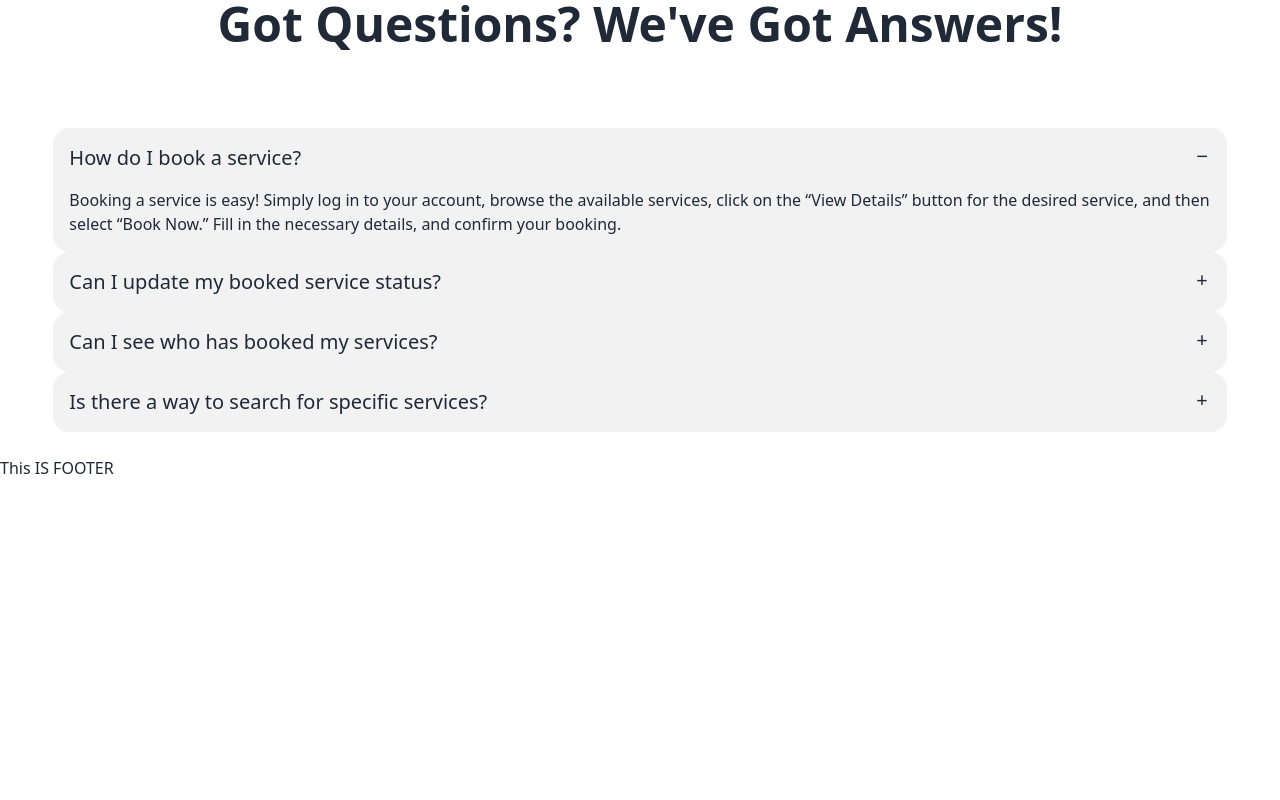
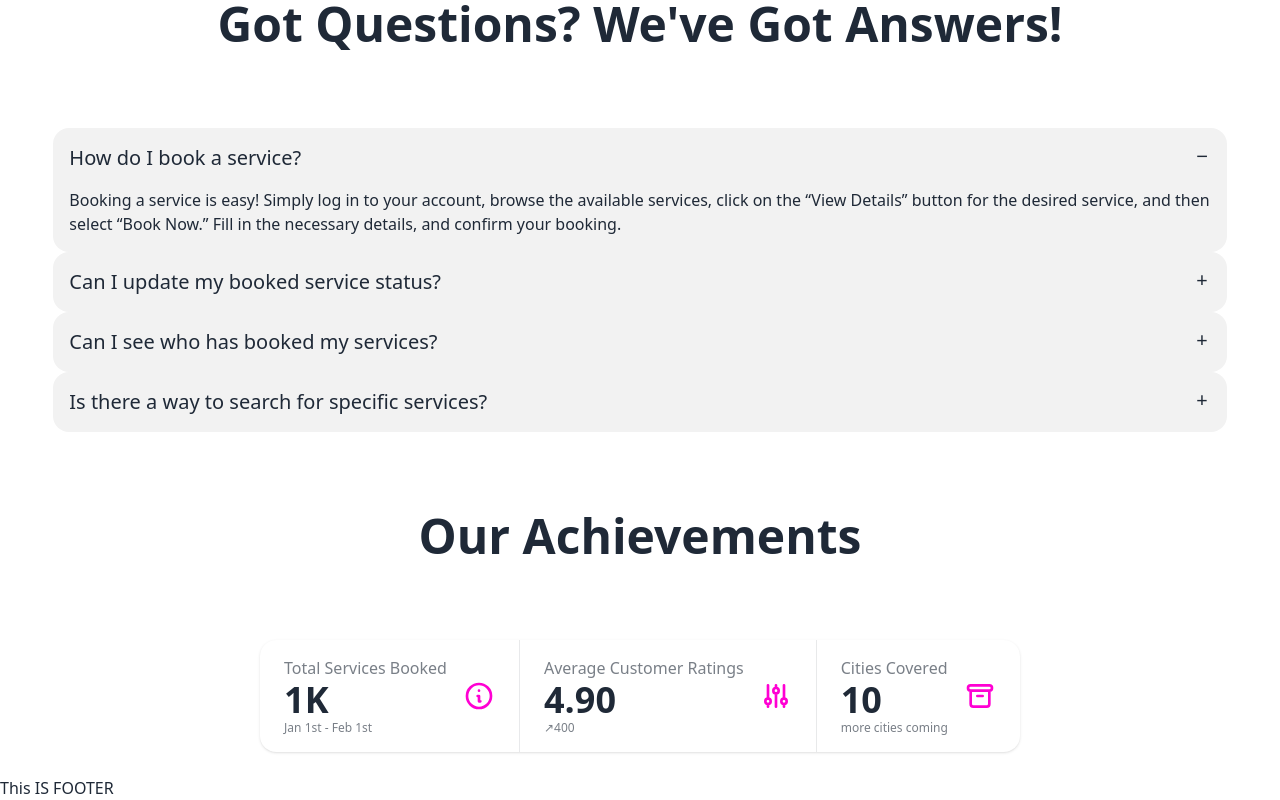
Before and after one commit to User-RAY/homeRevampServices-client-side-a11, a React (Vite) app: page / in a window 1280 px wide. Shown: the part 4944-5744 px from the top of the page. Before the commit the page ends 5424 px from the top, so only its background shows below. Built offline with nearby package versions, Linux system fonts and the light colour scheme.

Commit message:
Added Achievements statistics extra section in homepage

```diff
--- a/src/components/Started/Started.jsx
+++ b/src/components/Started/Started.jsx
@@ -13,7 +13,7 @@ const Started = () => {
                 <div className="flex flex-col md:flex-row justify-center items-center">
                     <div className="flex flex-col justify-center items-center m-6 w-1/3 text-2xl">
                         <TfiWrite className="text-3xl"/>
-                        <h2 className="md:w-1/2 text-center my-4">Step 1: Sign Up</h2>
+                        <h2 className="md:w-1/2 text-center my-4">Step 1: Sign Up or Login</h2>
                     </div>
 
                     <div className="flex flex-col justify-center items-center m-6 w-1/3 text-2xl">
--- /dev/null
+++ b/src/components/Statistics/Statistics.jsx
@@ -0,0 +1,70 @@
+
+
+const Statistics = () => {
+    return (
+        <div className="flex justify-center items-center">
+
+            <div className="stats shadow">
+                <div className="stat">
+                    <div className="stat-figure text-secondary">
+                    <svg
+                        xmlns="http://www.w3.org/2000/svg"
+                        fill="none"
+                        viewBox="0 0 24 24"
+                        className="inline-block h-8 w-8 stroke-current">
+                        <path
+                        strokeLinecap="round"
+                        strokeLinejoin="round"
+                        strokeWidth="2"
+                        d="M13 16h-1v-4h-1m1-4h.01M21 12a9 9 0 11-18 0 9 9 0 0118 0z"></path>
+                    </svg>
+                    </div>
+                    <div className="stat-title">Total Services Booked</div>
+                    <div className="stat-value">1K</div>
+                    <div className="stat-desc">Jan 1st - Feb 1st</div>
+                </div>
+
+                <div className="stat">
+                    <div className="stat-figure text-secondary">
+                    <svg
+                        xmlns="http://www.w3.org/2000/svg"
+                        fill="none"
+                        viewBox="0 0 24 24"
+                        className="inline-block h-8 w-8 stroke-current">
+                        <path
+                        strokeLinecap="round"
+                        strokeLinejoin="round"
+                        strokeWidth="2"
+                        d="M12 6V4m0 2a2 2 0 100 4m0-4a2 2 0 110 4m-6 8a2 2 0 100-4m0 4a2 2 0 110-4m0 4v2m0-6V4m6 6v10m6-2a2 2 0 100-4m0 4a2 2 0 110-4m0 4v2m0-6V4"></path>
+                    </svg>
+                    </div>
+                    <div className="stat-title">Average Customer Ratings</div>
+                    <div className="stat-value">4.90</div>
+                    <div className="stat-desc">↗︎400 </div>
+                </div>
+
+                <div className="stat">
+                    <div className="stat-figure text-secondary">
+                    <svg
+                        xmlns="http://www.w3.org/2000/svg"
+                        fill="none"
+                        viewBox="0 0 24 24"
+                        className="inline-block h-8 w-8 stroke-current">
+                        <path
+                        strokeLinecap="round"
+                        strokeLinejoin="round"
+                        strokeWidth="2"
+                        d="M5 8h14M5 8a2 2 0 110-4h14a2 2 0 110 4M5 8v10a2 2 0 002 2h10a2 2 0 002-2V8m-9 4h4"></path>
+                    </svg>
+                    </div>
+                    <div className="stat-title">Cities Covered</div>
+                    <div className="stat-value">10</div>
+                    <div className="stat-desc">more cities coming</div>
+                </div>
+            </div>
+
+        </div>
+    );
+};
+
+export default Statistics;
--- a/src/pages/Home/Home.jsx
+++ b/src/pages/Home/Home.jsx
@@ -3,6 +3,7 @@ import Choose from "../../components/Choose/Choose";
 import FAQ from "../../components/FAQ/FAQ";
 import Popular from "../../components/Popular/Popular";
 import Started from "../../components/Started/Started";
+import Statistics from "../../components/Statistics/Statistics";
 
 
 const Home = () => {
@@ -31,6 +32,11 @@ const Home = () => {
                 <FAQ></FAQ>
             </div>
 
+            <div className="mt-14 mb-6 w-11/12 mx-auto">
+                <h1 className="text-5xl my-20 font-bold text-center">Our Achievements</h1>
+                <Statistics></Statistics>
+            </div>
+
         </div>
     );
 };
```
